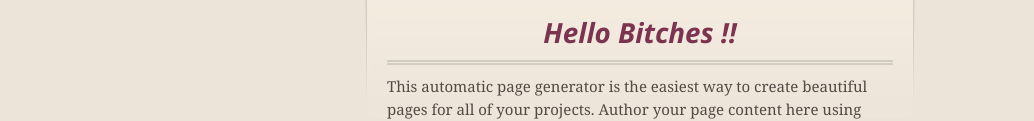
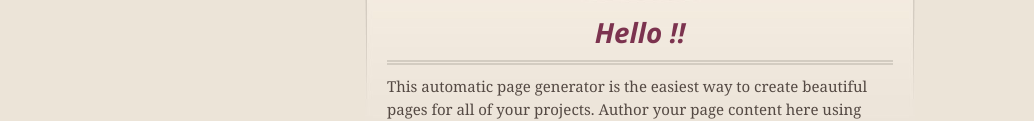
Before and after one commit to pavelEspitia/pavelespitia.github.com, a plain HTML site: page index.html in a window 1280 px wide. Shown: the part 195-316 px from the top of the page, without its empty margins (0-1034 px from the left). Drawn offline with nearby package versions, Linux system fonts and the light colour scheme.

Commit message:
Update index.html

```diff
--- a/index.html
+++ b/index.html
@@ -45,7 +45,7 @@
 
 
       <section id="main_content">
-        <h3>Hello Bitches !!</h3>
+        <h3>Hello !!</h3>
 
 <p>This automatic page generator is the easiest way to create beautiful pages for all of your projects. Author your page content here using GitHub Flavored Markdown, select a template crafted by a designer, and publish. After your page is generated, you can check out the new branch:</p>
 
```
